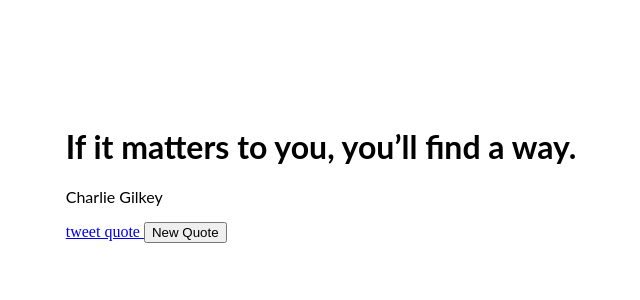
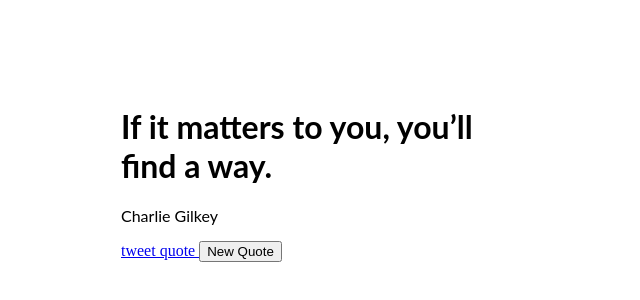
Before and after one commit to lemredd/random-quote-machine, a React (Create React App) app: page / in a window 1280 px wide. Shown: the part 226-526 px from the top of the page, without its empty margins (319-959 px from the left). Built offline with nearby package versions, Linux system fonts and the light colour scheme.

Commit message:
feat: limit max width of `#text`

```diff
--- a/src/style.css
+++ b/src/style.css
@@ -6,6 +6,10 @@ body {
   place-items: center;
 }
 
+#text {
+  max-width: 400px;
+}
+
 h1,
 p {
   font-family: Lato;
```
